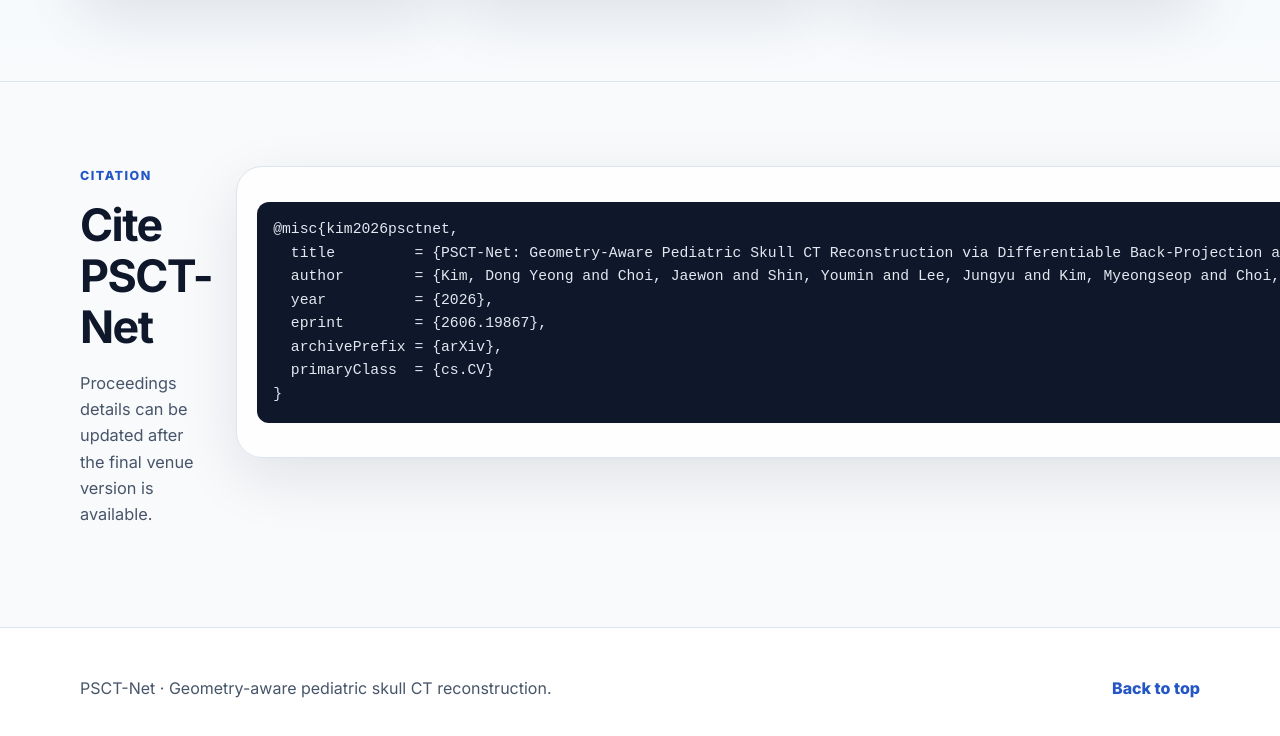
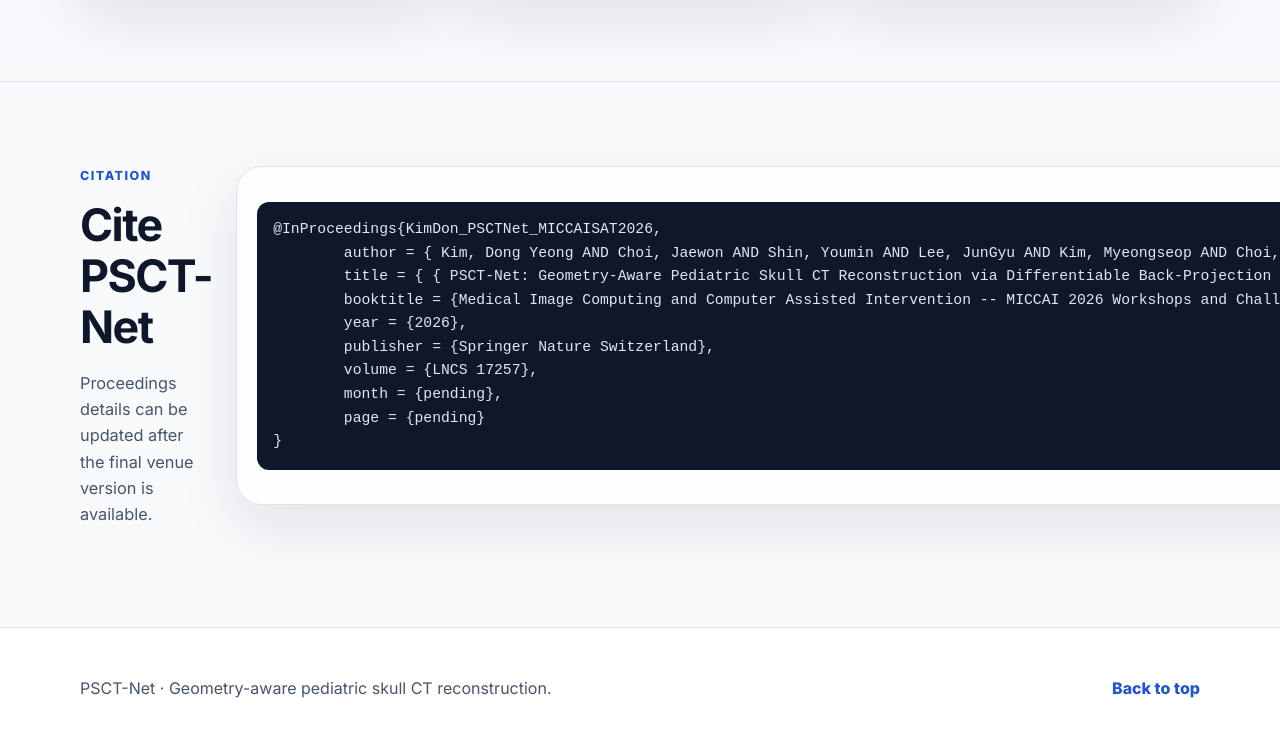
Before and after one commit to DYDevelop/PSCT-Net, a plain HTML site: page docs/index.html in a window 1280 px wide. Shown: the part 8176-8912 px from the top of the page. Drawn offline with Linux system fonts and the light colour scheme.

Commit message:
Update index.html

```diff
--- a/docs/index.html
+++ b/docs/index.html
@@ -274,13 +274,15 @@
         </div>
         <div class="code-card">
           <button class="copy-btn" type="button" data-copy-target="bibtex">Copy BibTeX</button>
-<pre id="bibtex"><code>@misc{kim2026psctnet,
-  title         = {PSCT-Net: Geometry-Aware Pediatric Skull CT Reconstruction via Differentiable Back-Projection and Attention-Guided Refinement},
-  author        = {Kim, Dong Yeong and Choi, Jaewon and Shin, Youmin and Lee, Jungyu and Kim, Myeongseop and Choi, Jinwook and Kim, Joo Whan and Kim, Young-Gon},
-  year          = {2026},
-  eprint        = {2606.19867},
-  archivePrefix = {arXiv},
-  primaryClass  = {cs.CV}
+<pre id="bibtex"><code>@InProceedings{KimDon_PSCTNet_MICCAISAT2026,
+        author = { Kim, Dong Yeong AND Choi, Jaewon AND Shin, Youmin AND Lee, JunGyu AND Kim, Myeongseop AND Choi, Jinwook AND Kim, Joo Whan AND Kim, Young-Gon},
+        title = { { PSCT-Net: Geometry-Aware Pediatric Skull CT Reconstruction via Differentiable Back-Projection and Attention-Guided Refinement } },
+        booktitle = {Medical Image Computing and Computer Assisted Intervention -- MICCAI 2026 Workshops and Challenges},
+        year = {2026},
+        publisher = {Springer Nature Switzerland},
+        volume = {LNCS 17257},
+        month = {pending},
+        page = {pending}
 }</code></pre>
         </div>
       </div>
```
